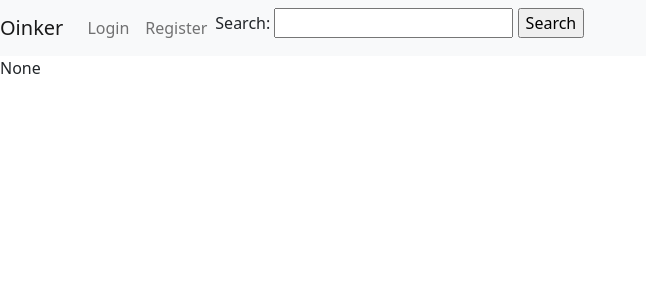
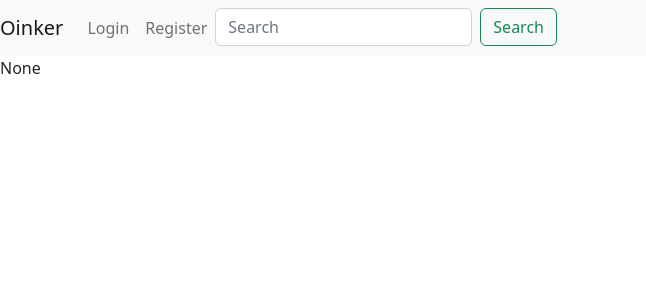
Before and after one commit to RickVerbon/Oinker, a Django app: page /search/ in a window 1280 px wide. Shown: the top 300 px of the page, without its empty margins (0-646 px from the left). Run offline with Django 4.2, Linux system fonts and the light colour scheme.

Commit message:
BOETSTREP

```diff
--- a/templates/search.html
+++ b/templates/search.html
@@ -1,6 +1,5 @@
-<form method="post" action="{% url 'search' %}">
+<form class="d-flex" role="search"method="post" action="{% url 'search' %}">
   {% csrf_token %}
-  <label for="search">Search:</label>
-  <input type="text" name="search" id="search">
-  <input type="submit" value="Search">
+  <input class="form-control me-2" name="search" id="search" type="search" placeholder="Search" aria-label="Search">
+  <button class="btn btn-outline-success" type="submit">Search</button>
 </form>
```
